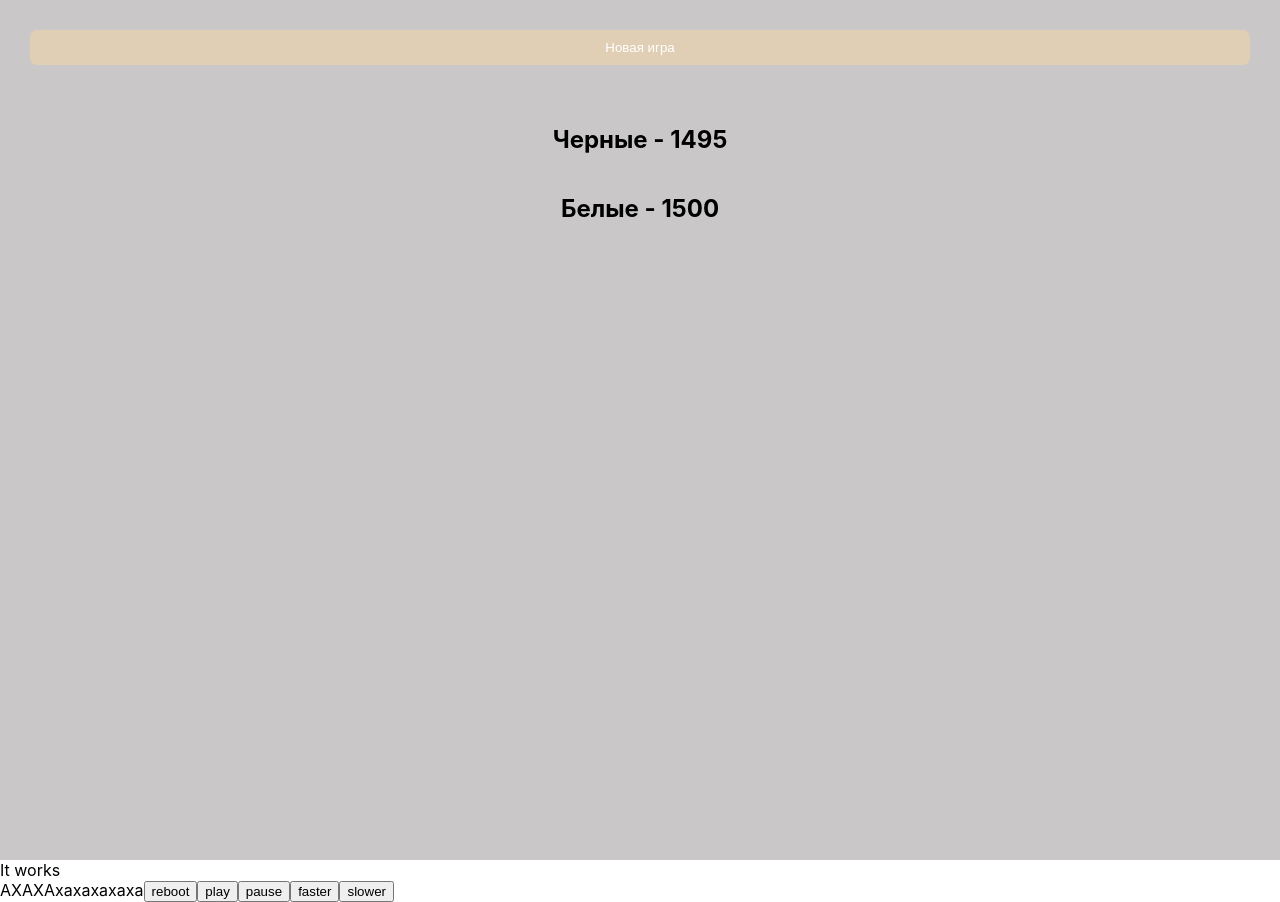
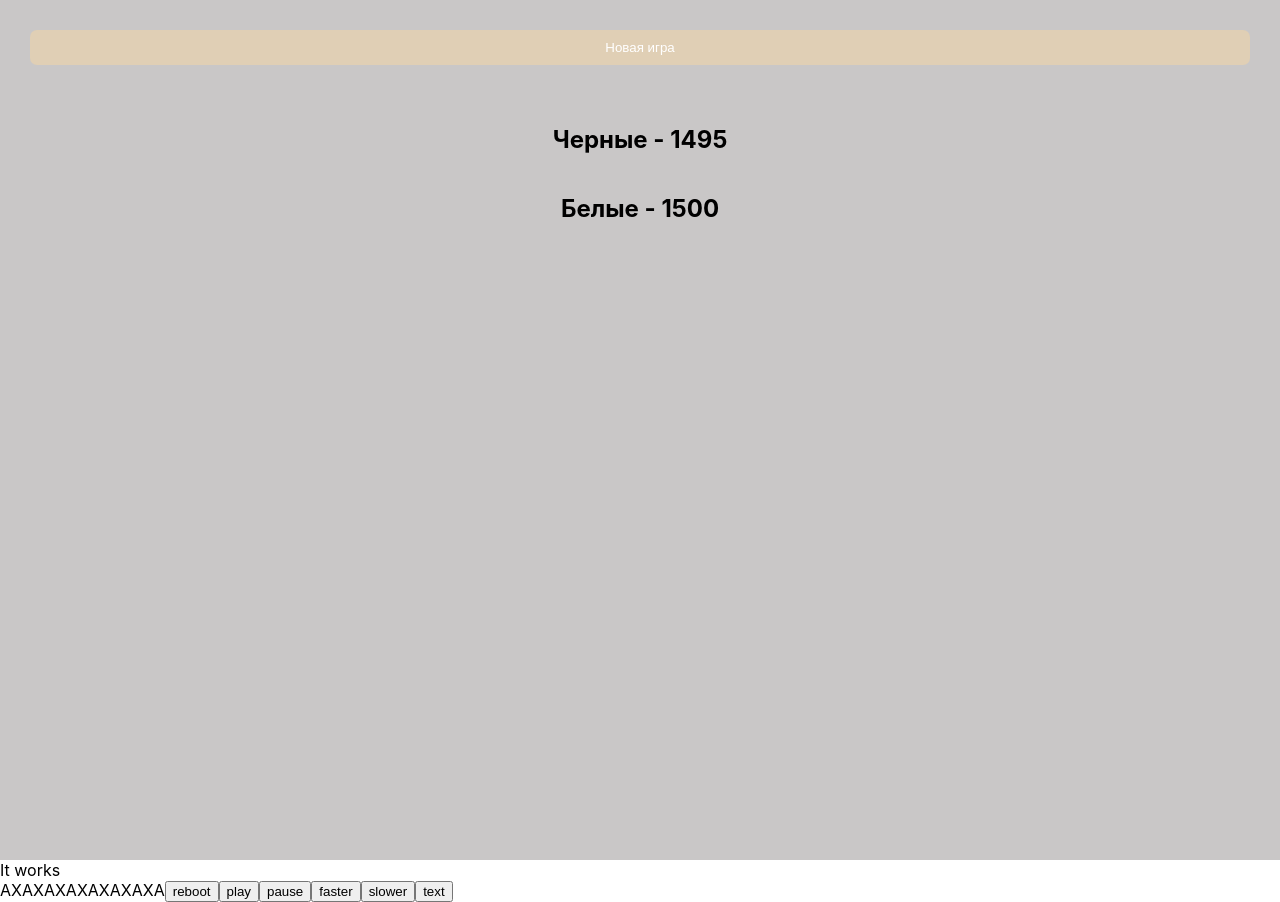
Before and after one commit to nkkpao/matden, a React (Create React App) app: page / in a window 1280 px wide. Built offline with nearby package versions, Linux system fonts and the light colour scheme.

Commit message:
Update AxaxaComponent.jsx

```diff
--- a/src/components/AxaxaComponent.jsx
+++ b/src/components/AxaxaComponent.jsx
@@ -3,10 +3,10 @@ import React, { useState, useEffect, useRef } from "react";
 export const AxaxaComponent = () => {
   const initialAxaxaState = "AXAXA";
   const initialIntervalState = 1000;
-  let addedString = "xa";
 
   const [axa, setAxa] = useState(initialAxaxaState);
   const [intervalTime, setIntervalTime] = useState(initialIntervalState);
+  const [addedString, setAddedString] = useState("XA");
 
   const timer = useRef(null);
 
@@ -44,6 +44,11 @@ export const AxaxaComponent = () => {
     handlePlay();
   }
 
+  function handleAdded() {
+    let answer = prompt("Write new added");
+    setAddedString(answer);
+  }
+
   return (
     <div className="axaxa">
       <span>{axa}</span>
@@ -52,6 +57,7 @@ export const AxaxaComponent = () => {
       <button onClick={handlePause}>pause</button>
       <button onClick={handleFaster}>faster</button>
       <button onClick={handleSlower}>slower</button>
+      <button onClick={handleAdded}>text</button>
     </div>
   );
 };
```
